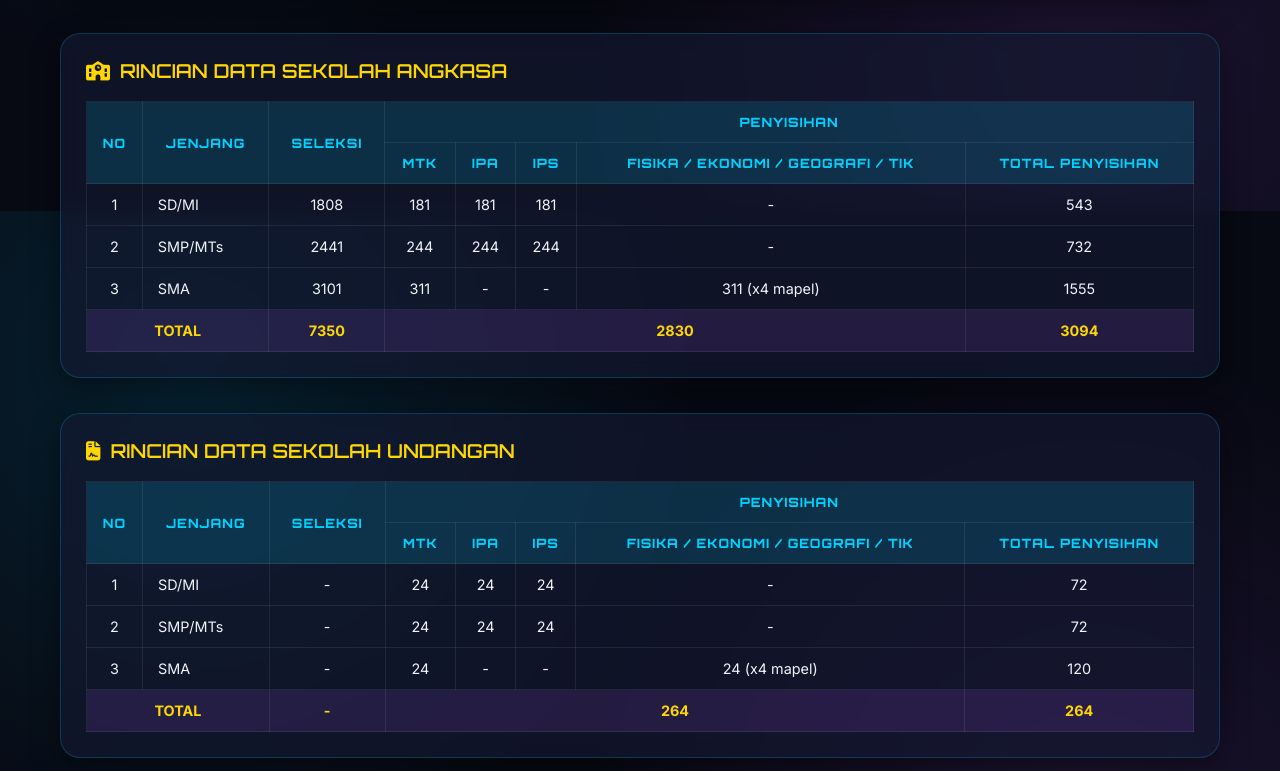
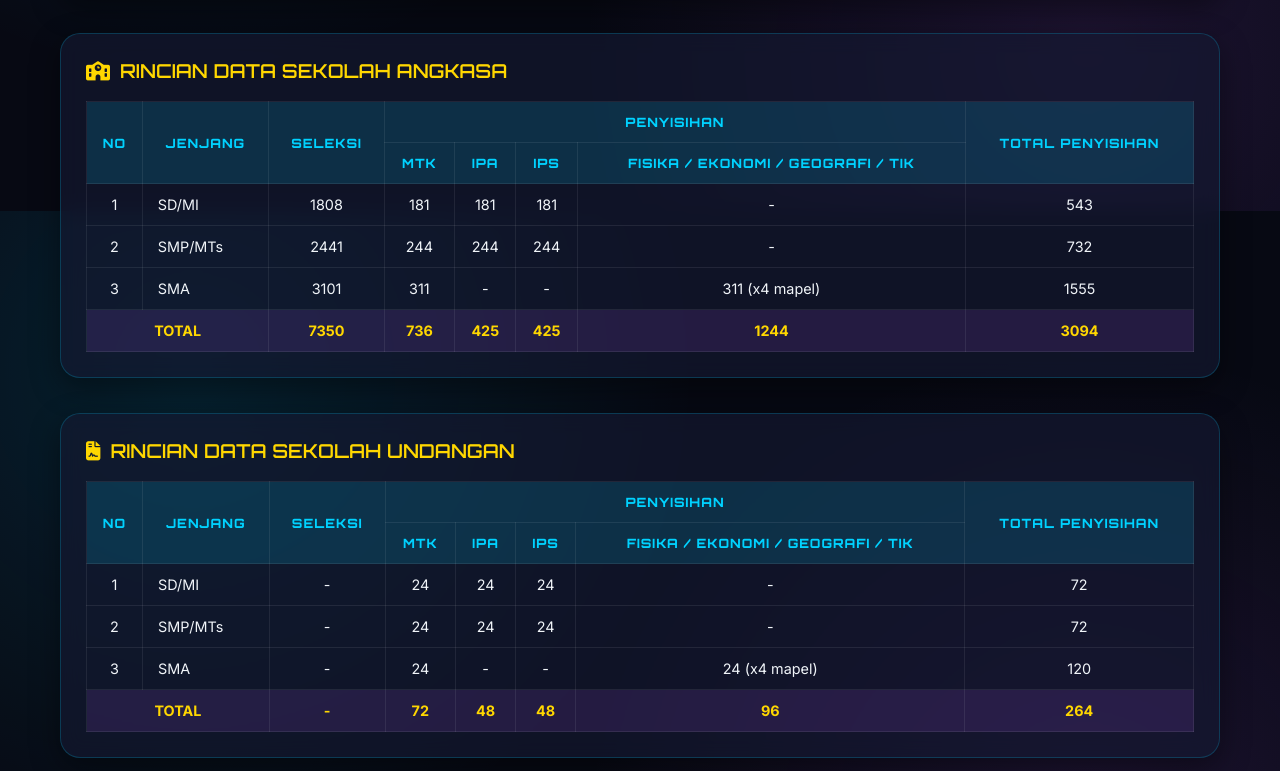
Before and after one commit to AMSO-FESA/Data-Peserta-AMSO-2026, a plain HTML site: page index.html in a window 1280 px wide. Shown: the part 589-1360 px from the top of the page. Drawn offline with Linux system fonts and the light colour scheme.

Commit message:
Update index.html

```diff
--- a/index.html
+++ b/index.html
@@ -361,14 +361,14 @@
                                 <th rowspan="2">NO</th>
                                 <th rowspan="2">JENJANG</th>
                                 <th rowspan="2">SELEKSI</th>
-                                <th colspan="5">PENYISIHAN</th>
+                                <th colspan="4">PENYISIHAN</th>
+                                <th rowspan="2">TOTAL PENYISIHAN</th>
                             </tr>
                             <tr>
                                 <th>MTK</th>
                                 <th>IPA</th>
                                 <th>IPS</th>
                                 <th>FISIKA / EKONOMI / GEOGRAFI / TIK</th>
-                                <th>TOTAL PENYISIHAN</th>
                             </tr>
                         </thead>
                         <tbody>
@@ -405,7 +405,10 @@
                             <tr class="total-row">
                                 <td colspan="2">TOTAL</td>
                                 <td>7350</td>
-                                <td colspan="4">2830</td>
+                                <td>736</td>
+                                <td>425</td>
+                                <td>425</td>
+                                <td>1244</td>
                                 <td>3094</td>
                             </tr>
                         </tbody>
@@ -423,14 +426,14 @@
                                 <th rowspan="2">NO</th>
                                 <th rowspan="2">JENJANG</th>
                                 <th rowspan="2">SELEKSI</th>
-                                <th colspan="5">PENYISIHAN</th>
+                                <th colspan="4">PENYISIHAN</th>
+                                <th rowspan="2">TOTAL PENYISIHAN</th>
                             </tr>
                             <tr>
                                 <th>MTK</th>
                                 <th>IPA</th>
                                 <th>IPS</th>
                                 <th>FISIKA / EKONOMI / GEOGRAFI / TIK</th>
-                                <th>TOTAL PENYISIHAN</th>
                             </tr>
                         </thead>
                         <tbody>
@@ -467,7 +470,10 @@
                             <tr class="total-row">
                                 <td colspan="2">TOTAL</td>
                                 <td>-</td>
-                                <td colspan="4">264</td>
+                                <td>72</td>
+                                <td>48</td>
+                                <td>48</td>
+                                <td>96</td>
                                 <td>264</td>
                             </tr>
                         </tbody>
```
